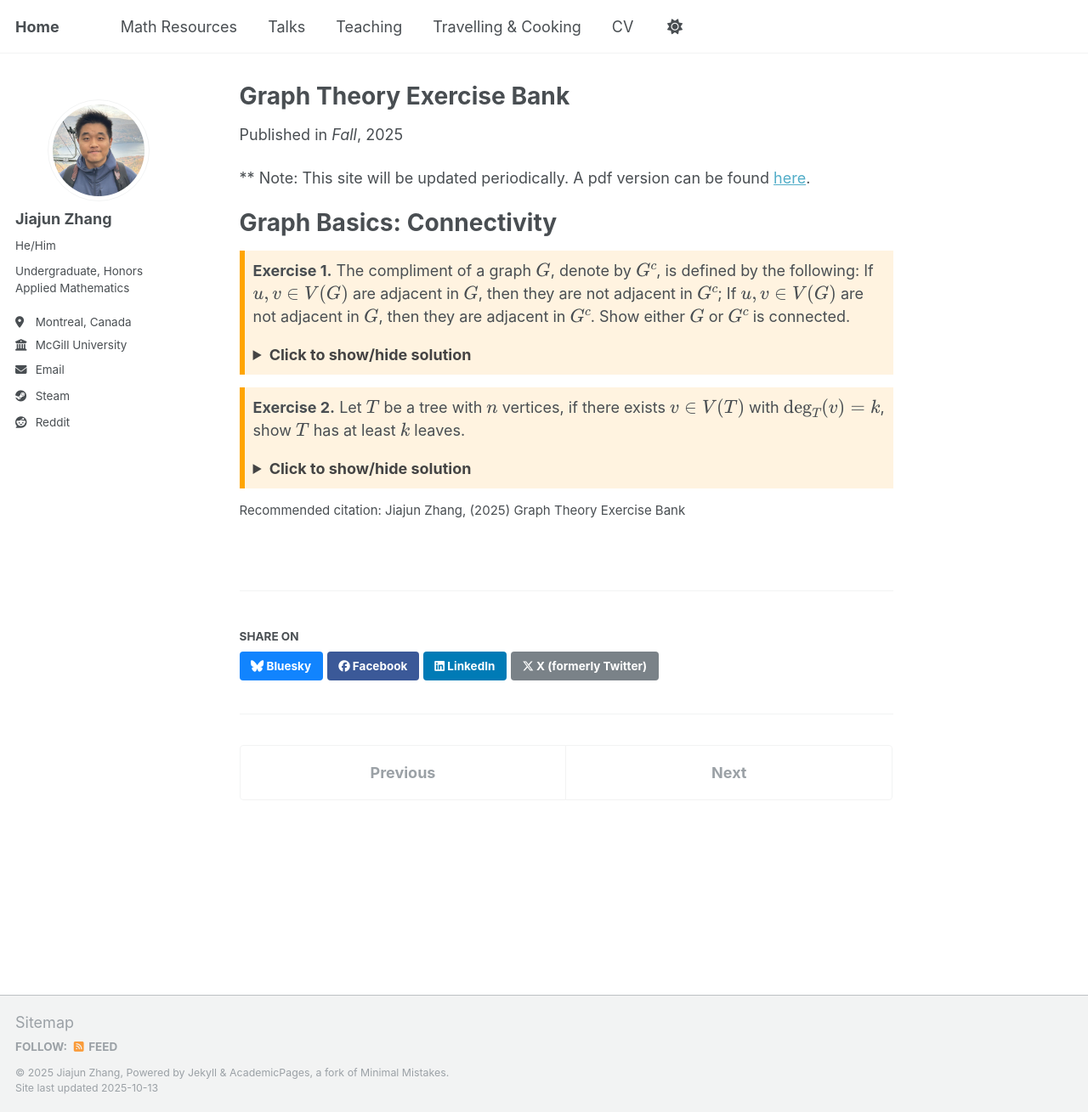
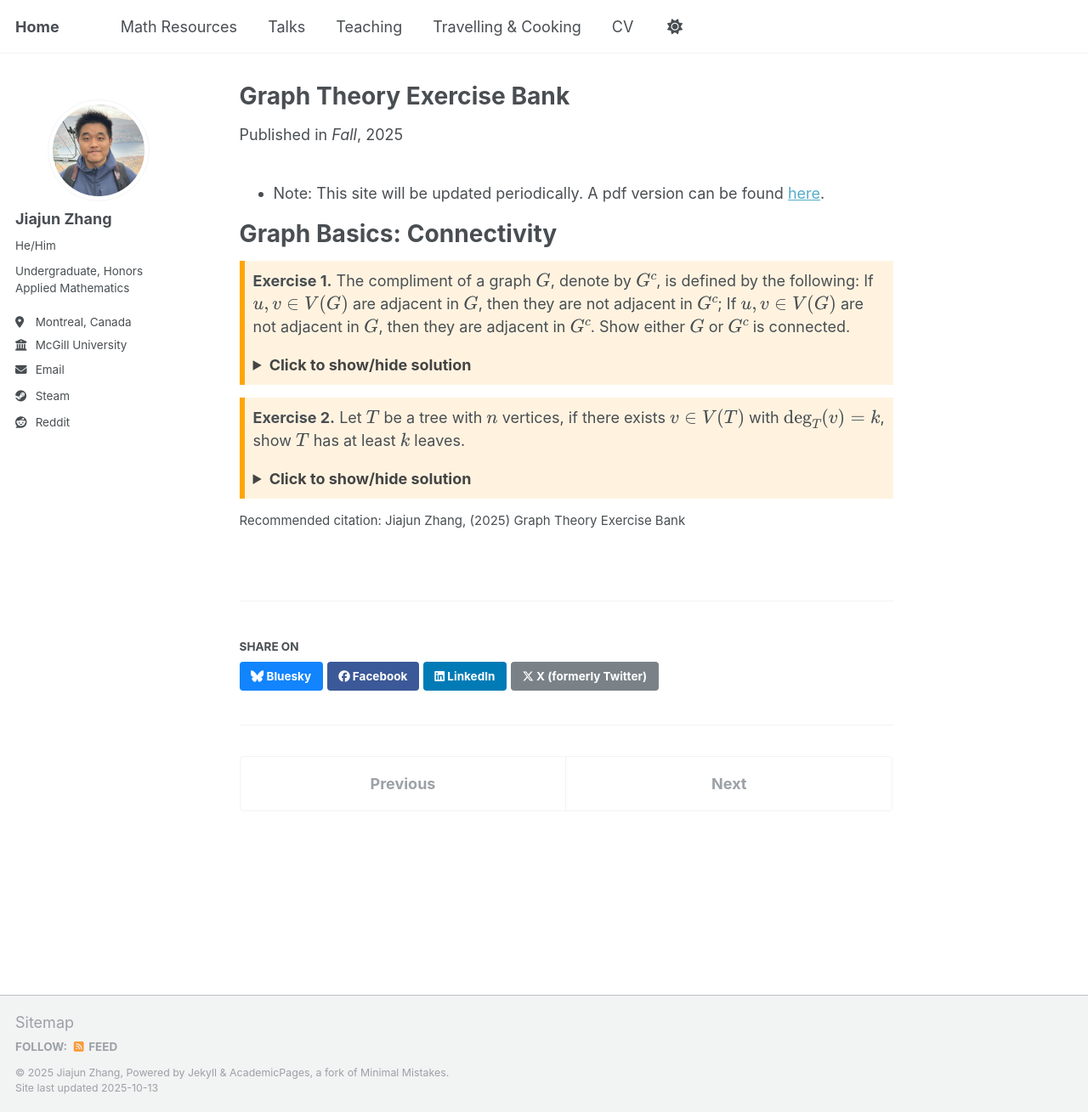
Before and after one commit to JohanssonRein/JohanssonRein.github.io, a Jekyll site: the page built from _publications/discreteexercise.md, in a window 1280 px wide and 1309 px high. Shown: the whole window at 85% size. Built offline with Jekyll 4.4.1, drawn with Linux system fonts in a browser that asks for light colours.

```diff
--- a/_publications/discreteexercise.md
+++ b/_publications/discreteexercise.md
@@ -12,7 +12,7 @@ venue: 'Fall'
 citation: 'Jiajun Zhang, (2025) Graph Theory Exercise Bank'
 ---
 
-** Note: This site will be updated periodically. A pdf version can be found [here](/files/350_exercises.pdf).
+* Note: This site will be updated periodically. A pdf version can be found [here](/files/350_exercises.pdf).
 
 # Graph Basics: Connectivity
 
```
